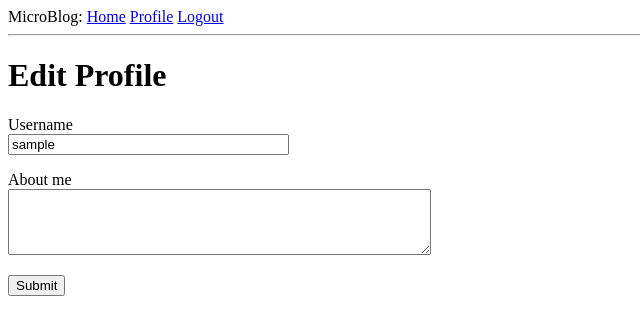
After one commit to Gugonunes/Flask-course, a Flask app: page /edit_profile in a window 1280 px wide. The commit adds this page. Shown: the top 335 px of the page, without its empty margins (0-640 px from the left). Run offline with Flask 2, Linux system fonts and the light colour scheme; the visitor is signed in with stand-in values (Sample User, id 1); data comes from the database, SQL or seed files in the repository; both versions use the stored data as it was after the commit.

Commit message:
ediçoes na página de usuario

```diff
--- a/app/forms.py
+++ b/app/forms.py
@@ -1,6 +1,6 @@
 from flask_wtf import FlaskForm
-from wtforms import StringField, PasswordField, BooleanField, SubmitField
-from wtforms.validators import DataRequired, ValidationError, Email, EqualTo
+from wtforms import StringField, PasswordField, BooleanField, SubmitField, TextAreaField
+from wtforms.validators import DataRequired, ValidationError, Email, EqualTo, Length
 from app.models import User
 
 class LoginForm(FlaskForm):
@@ -25,3 +25,8 @@ class RegistrationForm(FlaskForm):
         user = User.query.filter_by(email=email.data).first()
         if user is not None:
             raise ValidationError('Please user a different email adress.')
+
+class EditProfileForm(FlaskForm):
+    username = StringField('Username', validators=[DataRequired()])
+    about_me = TextAreaField('About me', validators=[Length(min=0, max=140)])
+    submit = SubmitField('Submit')
--- a/app/models.py
+++ b/app/models.py
@@ -3,6 +3,7 @@ from app import db
 from werkzeug.security import generate_password_hash, check_password_hash
 from flask_login import UserMixin
 from app import login
+from hashlib import md5
 
 class User(UserMixin, db.Model):
     id = db.Column(db.Integer, primary_key=True)
@@ -10,6 +11,8 @@ class User(UserMixin, db.Model):
     email = db.Column(db.String(120), index=True, unique=True)
     password_hash = db.Column(db.String(128))
     posts = db.relationship('Post', backref='author', lazy='dynamic')
+    about_me = db.Column(db.String(140))
+    last_seen = db.Column(db.DateTime, default=datetime.utcnow)
 
     def __repr__(self):
         return '<User {}>'.format(self.username)
@@ -19,6 +22,11 @@ class User(UserMixin, db.Model):
 
     def check_password(self, password):
         return check_password_hash(self.password_hash, password)
+
+    def avatar(self, size):
+        digest = md5(self.email.lower().encode('utf-8')).hexdigest()
+        return 'https://www.gravatar.com/avatar/{}?d=identicon&s={}'.format(
+            digest, size)
 
 class Post(db.Model):
     id = db.Column(db.Integer, primary_key=True)
--- a/app/routes.py
+++ b/app/routes.py
@@ -4,6 +4,8 @@ from app.forms import LoginForm, RegistrationForm
 from flask_login import current_user, login_user, logout_user, login_required
 from app.models import User
 from werkzeug.urls import url_parse
+from datetime import datetime
+from app.forms import EditProfileForm
 
 @app.route('/')
 @app.route('/index')
@@ -56,3 +58,37 @@ def register():
         flash('Congratulations, you are now a registered user!')
         return redirect(url_for('login'))
     return render_template('register.html', title='Register', form=form)
+
+@app.route('/user/<username>')
+@login_required
+def user(username):
+    user = User.query.filter_by(username=username).first_or_404()
+    posts = [
+        {'author': user, 'body': 'Test post #1'},
+        {'author': user, 'body': 'Test post #2'}
+    ]
+    return render_template('user.html', user=user, posts=posts)
+
+    from datetime import datetime
+
+@app.before_request
+def before_request():
+    if current_user.is_authenticated:
+        current_user.last_seen = datetime.utcnow()
+        db.session.commit()
+
+@app.route('/edit_profile', methods=['GET', 'POST'])
+@login_required
+def edit_profile():
+    form = EditProfileForm()
+    if form.validate_on_submit():
+        current_user.username = form.username.data
+        current_user.about_me = form.about_me.data
+        db.session.commit()
+        flash('Your changes have been saved.')
+        return redirect(url_for('edit_profile'))
+    elif request.method == 'GET':
+        form.username.data = current_user.username
+        form.about_me.data = current_user.about_me
+    return render_template('edit_profile.html', title='Edit Profile',
+                           form=form)
--- /dev/null
+++ b/app/templates/_post.html
@@ -0,0 +1,6 @@
+<table>
+    <tr valign="top">
+        <td><img src="{{ post.author.avatar(36) }}"></td>
+        <td>{{ post.author.username }} says:<br>{{ post.body }}</td>
+    </tr>
+</table>
--- a/app/templates/base.html
+++ b/app/templates/base.html
@@ -14,6 +14,7 @@
             {% if current_user.is_anonymous %}
             <a href="{{ url_for('login') }}">Login</a>
             {% else %}
+            <a href="{{ url_for('user', username=current_user.username) }}">Profile</a>
             <a href="{{ url_for('logout') }}">Logout</a>
             {% endif %}
         </div>
--- /dev/null
+++ b/app/templates/edit_profile.html
@@ -0,0 +1,23 @@
+{% extends "base.html" %}
+
+{% block content %}
+    <h1>Edit Profile</h1>
+    <form action="" method="post">
+        {{ form.hidden_tag() }}
+        <p>
+            {{ form.username.label }}<br>
+            {{ form.username(size=32) }}<br>
+            {% for error in form.username.errors %}
+            <span style="color: red;">[{{ error }}]</span>
+            {% endfor %}
+        </p>
+        <p>
+            {{ form.about_me.label }}<br>
+            {{ form.about_me(cols=50, rows=4) }}<br>
+            {% for error in form.about_me.errors %}
+            <span style="color: red;">[{{ error }}]</span>
+            {% endfor %}
+        </p>
+        <p>{{ form.submit() }}</p>
+    </form>
+{% endblock %}
```
Also changed, not shown: app/templates/user.html (added, +21 -0 lines), migrations/versions/1cd25f6e24d2_new_fields_in_user_model.py (added, +30 -0 lines), app.db.
